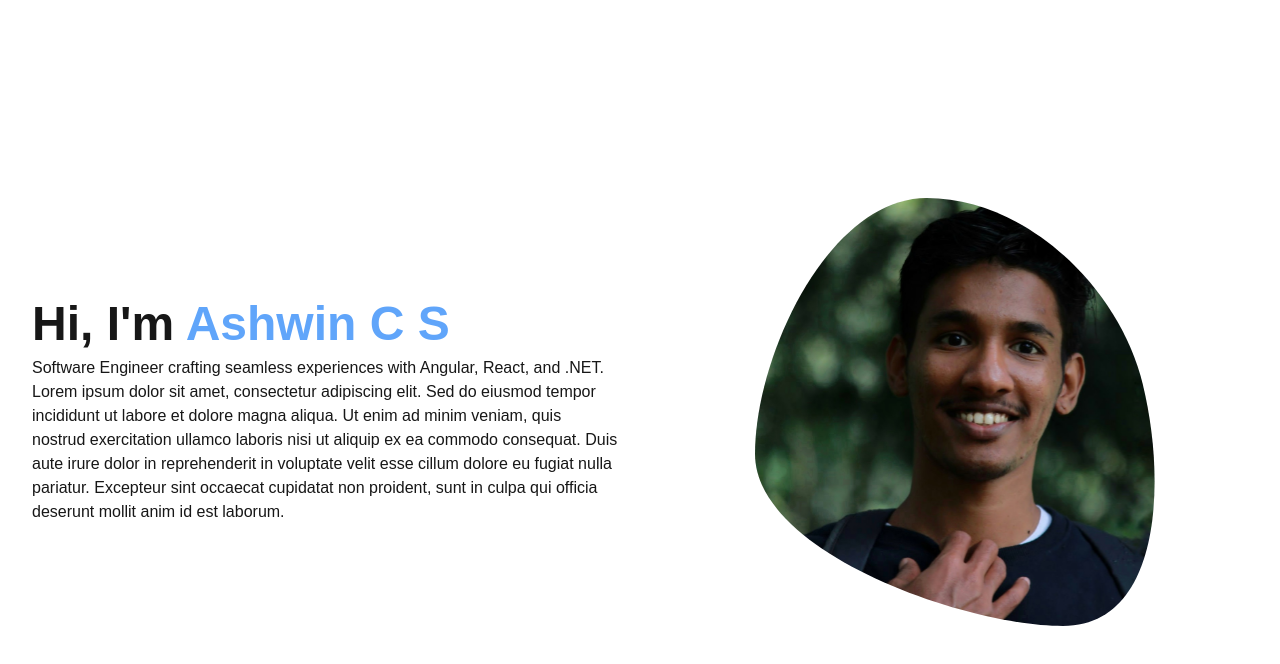
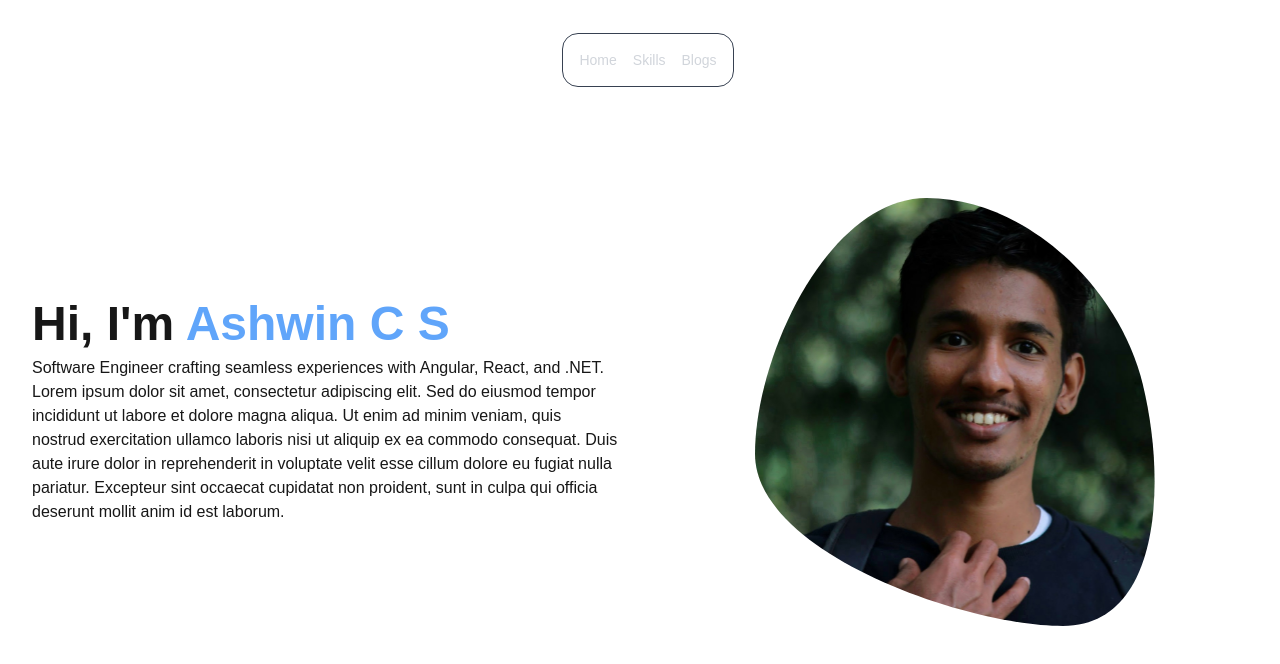
Before and after one commit to ash-win-cs/ashwincs, a Next.js app: page / in a window 1280 px wide. Shown: the top 664 px of the page. Built offline with nearby package versions, Linux system fonts and the light colour scheme.

Commit message:
Add navbar for desktop

```diff
--- /dev/null
+++ b/src/app/components/navbar.tsx
@@ -0,0 +1,28 @@
+import Link from "next/link";
+import React from "react";
+
+const NavBar = () => {
+  const pages = [
+    { id: 1, page: "Home" },
+    { id: 2, page: "Skills" },
+    { id: 3, page: "Blogs" },
+  ];
+
+  return (
+    <>
+    <div className="hidden md:block" >
+      <div className="flex items-center m-2 h-20 fixed justify-center w-screen">
+        <ul className="flex flex-row justify-between p-2 border border-gray-700 backdrop-blur rounded-2xl sticky text-sm text-gray-300">
+          {pages.map(({ id, page }) => (
+            <li key={id} className="p-2 rounded-lg hover:text-gray-800 hover:bg-stone-300 transition-colors">
+              <Link href={page}>{page}</Link>
+            </li>
+          ))}
+        </ul>
+      </div>
+    </div>
+    </>
+  );
+};
+
+export default NavBar;
--- a/src/app/page.tsx
+++ b/src/app/page.tsx
@@ -1,7 +1,9 @@
-import HeroSection from "./home/home";
+import HeroSection from "./components/home";
+import NavBar from "./components/navbar";
 export default function Home() {
   return (
     <>
+    <NavBar></NavBar>
     <HeroSection></HeroSection>
     </>
   );
```
Also changed, not shown: src/app/components/home.tsx (renamed from src/app/home/home.tsx), 1 other file (tests, documents, lock files or other folders).
